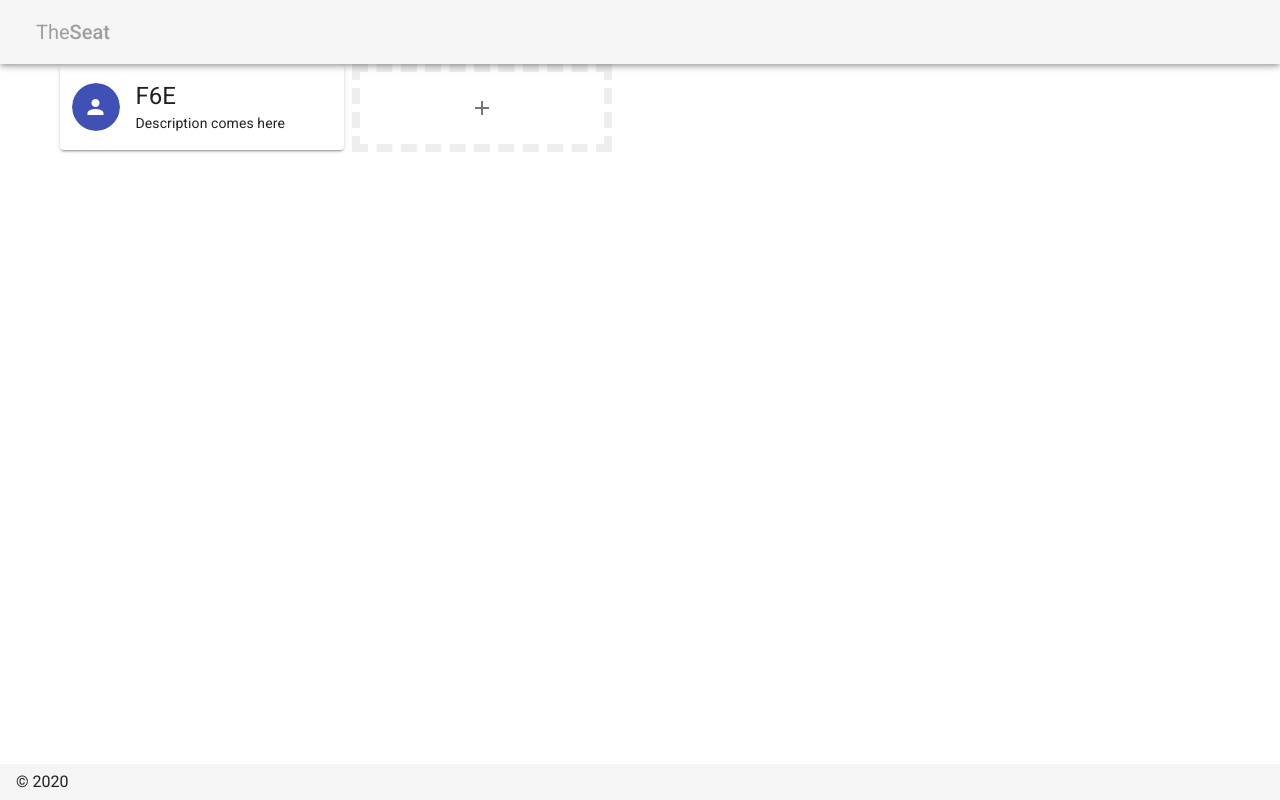
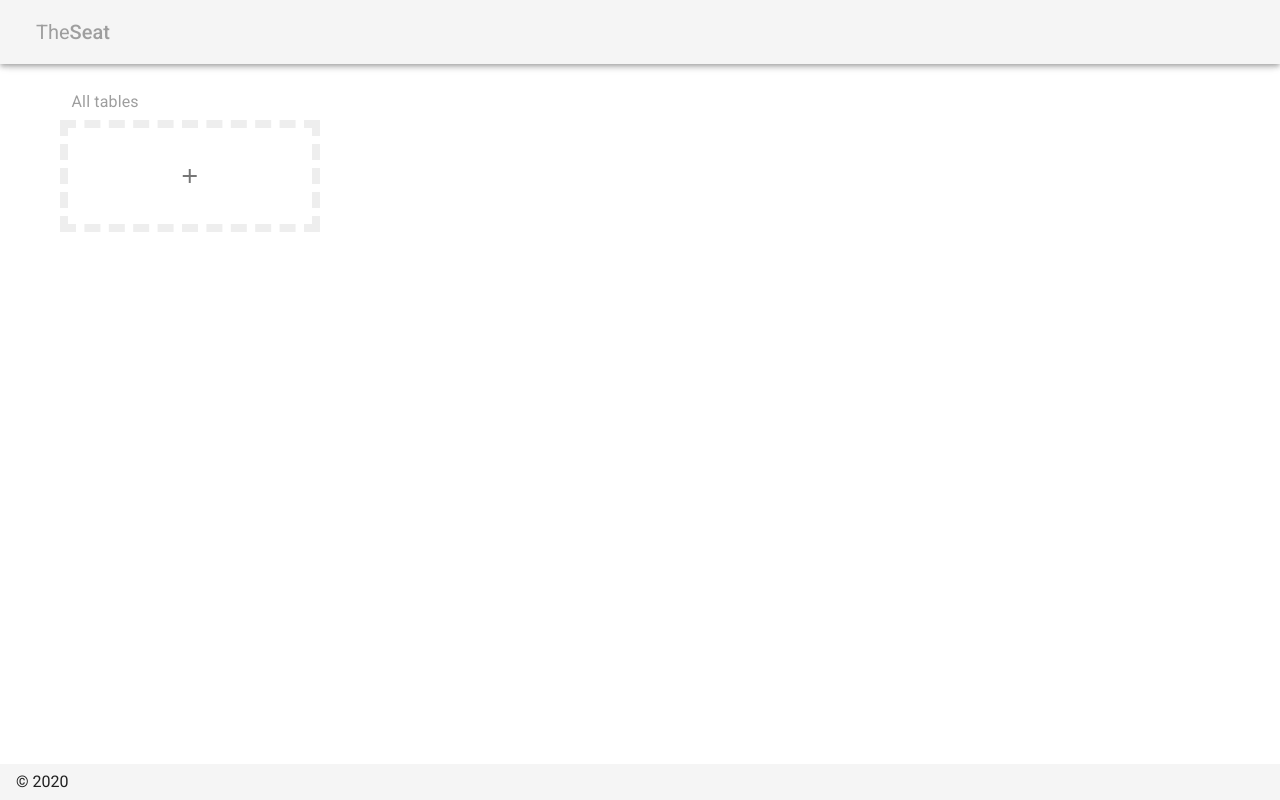
Before and after one commit to truc0/the-seat, a Nuxt app: page / in a window 1280 px wide. Built offline with nearby package versions, Linux system fonts and the light colour scheme.

Commit message:
feat(pages/seat.vue): add modifying arranged support

```diff
--- a/pages/index.vue
+++ b/pages/index.vue
@@ -1,16 +1,27 @@
 <template>
   <div>
+    <v-row class="navigation-box ma-3" justify="center" align="center">
+      <span class="grey--text subtitle-1">All tables</span>
+      <v-spacer />
+    </v-row>
     <v-row
       dense
     >
-      <v-col cols="12" sm="6" md="4" lg="3">
-        <v-card router exact to="" class="seat-overview row mx-0 align-center">
+      <v-col
+        cols="12" sm="6" md="4" lg="3"
+        v-for="table in tables"
+        key="table.uid"
+      >
+        <v-card
+          router exact :to="makeRoute(table.uid)"
+          class="seat-overview row mx-0 align-center"
+        >
           <v-avatar class="ml-3">
             <v-icon class="indigo" color="white">mdi-account</v-icon>
           </v-avatar>
           <div>
-            <v-card-title class="headline">F6E</v-card-title>
-            <v-card-subtitle v-text="description"></v-card-subtitle>
+            <v-card-title class="headline">{{ table.name }}</v-card-title>
+            <v-card-subtitle v-text="description">{{ table.description }}</v-card-subtitle>
           </div>
         </v-card>
       </v-col>
@@ -18,9 +29,14 @@
         cols="12" sm="6" md="4" lg="3"
         class="row justify-center align-center"
       >
-        <v-icon class="add col mx-3 py-6">
-          mdi-plus
-        </v-icon>
+        <nuxt-link
+          class="add mx-3 py-6"
+          exact :to="makeRoute()"
+        >
+          <v-icon class="col">
+            mdi-plus
+          </v-icon>
+        </nuxt-link>
       </v-col>
     </v-row>
   </div>
@@ -32,24 +48,40 @@ import { createNamespacedHelpers } from 'vuex'
 const { mapState, mapMutations, mapActions } = createNamespacedHelpers('global')
 
 export default {
-  async asyncData(ctx) {
-
-  },
-
   data() {
     return {
-      description: "Description comes here"
+      tables: []
     }
   },
 
   mounted() {
     this.disableDrawer()
+
+    this.$storage.use('localStorage')
+    this.$storage.bootstrap()
+
+    let data = this.$storage.get().data
+    for (const key in data) {
+      this.data.push({
+        uid: key,
+        item: data[key]
+      })
+    }
   },
 
   methods: {
     ...mapMutations([
       'disableDrawer'
-    ])
+    ]),
+
+    makeRoute(uid) {
+      return {
+        name: 'seat',
+        query: {
+          uid: uid
+        }
+      }
+    }
   }
 }
 </script>
@@ -60,6 +92,7 @@ export default {
 }
 
 .add {
+  width: 100%;
   border: .5rem dashed #eee;
 }
 </style>
--- a/pages/seat.vue
+++ b/pages/seat.vue
@@ -1,7 +1,7 @@
 <template>
   <div>
     <seat-table
-      v-model="seats"
+      v-model="arranged"
     />
   </div>
 </template>
@@ -9,16 +9,19 @@
 <script>
 import axios from 'axios'
 import { createNamespacedHelpers } from 'vuex'
-import Arrange from '~/plugins/arrange.js'
+import Arrange from '~/plugins/arrange'
 import Tools from '~/plugins/helpers'
+import Storage from '~/plugins/storage'
 
 const global = createNamespacedHelpers('global')
+const current = createNamespacedHelpers('current')
 
 import SeatTable from "~/components/App/SeatTable"
 
 
 export default {
   async asyncData(ctx) {
+  /*
     return ctx.$axios.$get('/demo.json')
             .then(data => Tools.standardize(data))
             .then(data => ({
@@ -28,6 +31,9 @@ export default {
               items: data,
               arranged: Arrange['random'](data, 2, 3)
             }))
+  */
+    let res = {}
+
   },
 
   components: {
@@ -37,7 +43,6 @@ export default {
   data() {
     return {
       updateInterval: null,
-      seats: null
     }
   },
 
@@ -45,6 +50,7 @@ export default {
   },
 
   mounted() {
+    /*
     this.updateInterval = setInterval(() => {
       this.seats = [...this.arranged]
 
@@ -52,20 +58,52 @@ export default {
         clearInterval(this.updateInterval)
       }
     }, 1000)
+    */
+
+    this.enableDrawer()
+
+    this.$storage.use('localStorage')
+    this.$storage.bootstrap()
+
+    let payload = {}
+
+    if (this.$route.query.uid) {
+      payload.uid = this.$route.query.uid
+    } else {
+      // create a new table
+      payload.uid = Storage.create()
+    }
+
+    let data = Storage.get(payload.uid)
+    payload.items = data.items
+    payload.arranged = data.arranged
+
+    this.init(payload)
   },
 
   methods: {
     ...global.mapMutations([
       'enableDrawer'
+    ]),
+    ...current.mapMutations([
+      'init'
     ])
   },
 
   computed: {
+    ...current.mapState([
+      'uid',
+      'items',
+    ]),
+    arranged: {
+      get() {
+        return this.$store.state.current.arranged
+      },
+      set(value) {
+        return this.$store.commit('current/setArranged', value)
+      }
+    }
   },
-
-  mounted() {
-    this.enableDrawer()
-  }
 }
 </script>
 
--- a/plugins/storage.js
+++ b/plugins/storage.js
@@ -3,69 +3,7 @@ import Tools from '~/plugins/helpers.js'
 
 class StorageDriverNotFoundError extends Error {}
 
-let localStorage = {}
-let Storage = {
-  driver: null,
-  availableDrivers: {
-    'localStorage': localStorage
-  },
-
-  get(...args) {
-    if (!this.driver) {
-      throw StorageDriverNotFoundError(
-        "Driver is not available, perhaps it is not bootstraped"
-      )
-    }
-    return this.driver.get(...args)
-  },
-
-  update(...args) {
-    if (!this.driver) {
-      throw StorageDriverNotFoundError(
-        "Driver is not available, perhaps it is not bootstraped"
-      )
-    }
-    return this.driver.update(...args)
-  },
-
-  remove(...args) {
-    if (!this.driver) {
-      throw StorageDriverNotFoundError(
-        "Driver is not available, perhaps it is not bootstraped"
-      )
-    }
-    return this.driver.remove(...args)
-  },
-
-  create(...args) {
-    if (!this.driver) {
-      throw StorageDriverNotFoundError(
-        "Driver is not available, perhaps it is not bootstraped"
-      )
-    }
-    return this.driver.create(...args)
-  },
-
-  bootstrap(...args) {
-    if (!this.driver) {
-      throw StorageDriverNotFoundError(
-        "Driver is not available, perhaps it is not bootstraped"
-      )
-    }
-    return this.driver.bootstrap(...args)
-  },
-
-  use(driver) {
-    if (!this.availableDrivers[driver]) {
-      return false
-    } else {
-      this.driver = this.availableDrivers[driver]
-      return true
-    }
-  }
-}
-
-localStorage = {
+let local = {
   name: 'the-seat-data',
   data: null,
   template: {
@@ -76,7 +14,9 @@ localStorage = {
       name: null,
       description: null,
       color: null,
-      icon: null
+      icon: null,
+      items: [],
+      arranged: []
     }
   },
 
@@ -116,7 +56,7 @@ localStorage = {
   },
 
   bootstrap() {
-    this.data = localStorage.getItem(this.name)
+    this.data = JSON.parse(localStorage.getItem(this.name))
     if (!this.data) {
       // create new record
       this.data = this.template.full
@@ -129,6 +69,67 @@ localStorage = {
   }
 }
 
+let Storage = {
+  driver: null,
+  availableDrivers: {
+    'localStorage': local
+  },
+
+  get(...args) {
+    if (!this.driver) {
+      throw new StorageDriverNotFoundError(
+        "Driver is not available, perhaps it is not bootstraped"
+      )
+    }
+    return this.driver.get(...args)
+  },
+
+  update(...args) {
+    if (!this.driver) {
+      throw new StorageDriverNotFoundError(
+        "Driver is not available, perhaps it is not bootstraped"
+      )
+    }
+    return this.driver.update(...args)
+  },
+
+  remove(...args) {
+    if (!this.driver) {
+      throw new StorageDriverNotFoundError(
+        "Driver is not available, perhaps it is not bootstraped"
+      )
+    }
+    return this.driver.remove(...args)
+  },
+
+  create(...args) {
+    if (!this.driver) {
+      throw new StorageDriverNotFoundError(
+        "Driver is not available, perhaps it is not bootstraped"
+      )
+    }
+    return this.driver.create(...args)
+  },
+
+  bootstrap(...args) {
+    if (!this.driver) {
+      throw new StorageDriverNotFoundError(
+        "Driver is not available, perhaps it is not bootstraped"
+      )
+    }
+    return this.driver.bootstrap(...args)
+  },
+
+  use(driver) {
+    if (!this.availableDrivers[driver]) {
+      return false
+    } else {
+      this.driver = this.availableDrivers[driver]
+      return true
+    }
+  }
+}
+
 Vue.prototype.$storage = Storage
 
-export { Storage }
+export default Storage;
--- a/store/current.js
+++ b/store/current.js
@@ -0,0 +1,17 @@
+export const state = () => ({
+  uid: null,
+  items: null,
+  arranged: null
+})
+
+export const mutations = {
+  init(state, payload) {
+    state.uid = payload.uid
+    state.items = payload.items
+    state.arranged = payload.arranged
+  },
+
+  setArranged(state, value) {
+    state.arranged = value
+  }
+}
```
Also changed, not shown: store/index.js (deleted).
